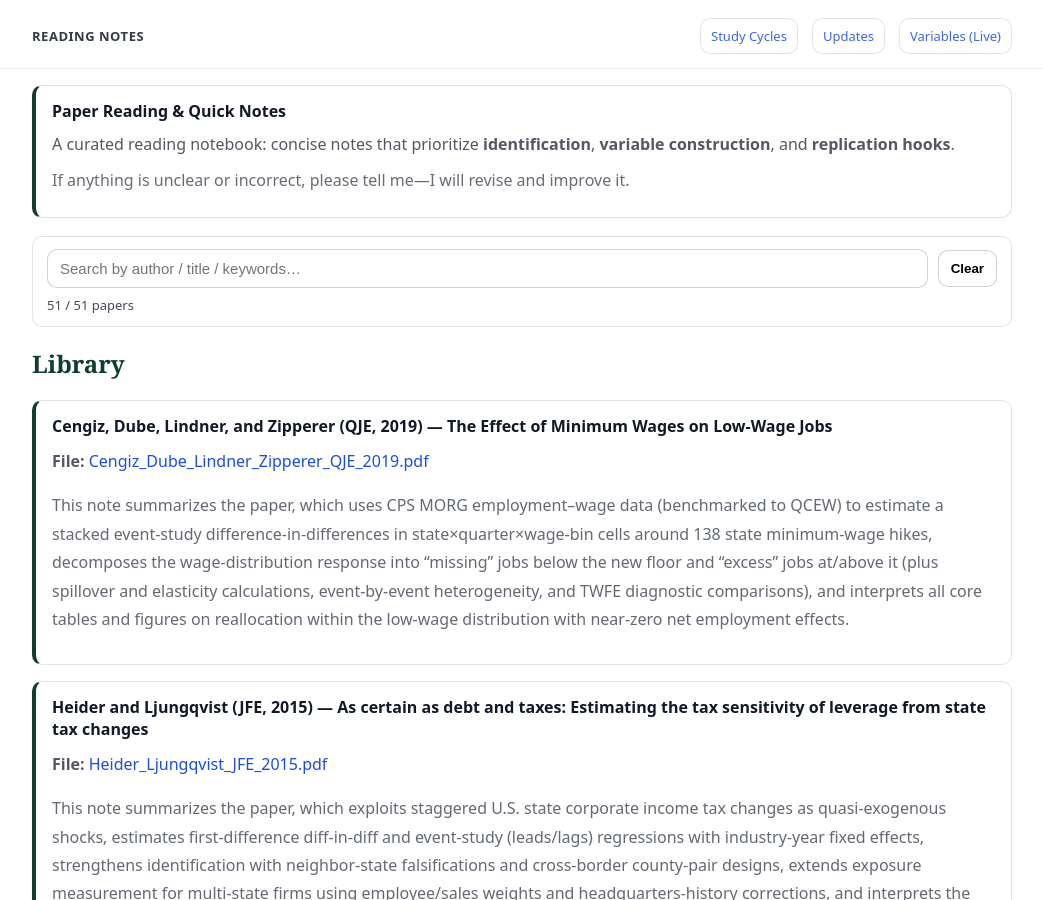
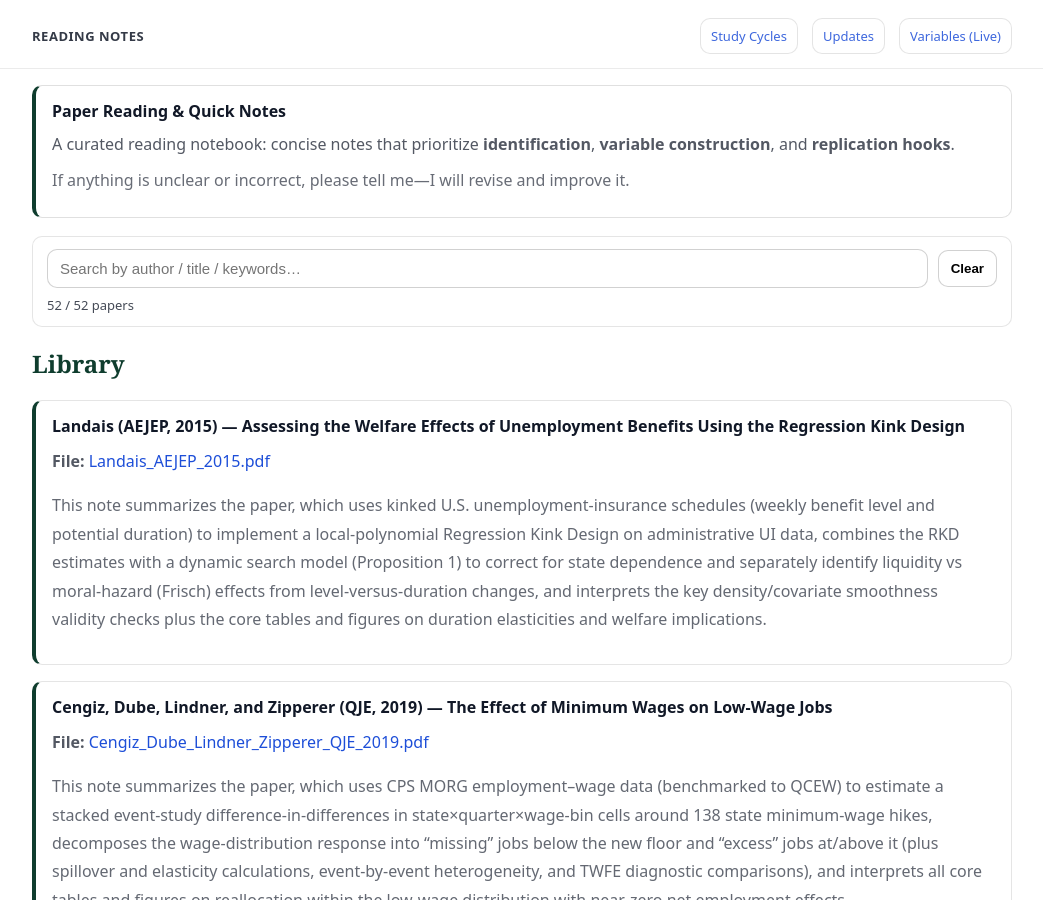
Before and after one commit to yaxinzn/study-archive, a Jekyll site: the page built from reading/index.md, in a window 1280 px wide and 900 px high. Shown: the whole window, without its empty margins (118-1161 px from the left). Built offline with Jekyll 4.4.1, drawn with Linux system fonts in a browser that asks for light colours.

Commit message:
Reading: add/update Landais_AEJEP_2015.pdf

```diff
--- a/_data/reading.yml
+++ b/_data/reading.yml
@@ -1,3 +1,8 @@
+- title: "Landais (AEJEP, 2015) — Assessing the Welfare Effects of Unemployment Benefits Using the Regression Kink
+Design"
+  file: "Landais_AEJEP_2015.pdf"
+  desc: "This note summarizes the paper, which uses kinked U.S. unemployment-insurance schedules (weekly benefit level and potential duration) to implement a local-polynomial Regression Kink Design on administrative UI data, combines the RKD estimates with a dynamic search model (Proposition 1) to correct for state dependence and separately identify liquidity vs moral-hazard (Frisch) effects from level-versus-duration changes, and interprets the key density/covariate smoothness validity checks plus the core tables and figures on duration elasticities and welfare implications."
+
 - title: "Cengiz, Dube, Lindner, and Zipperer (QJE, 2019) — The Effect of Minimum Wages on Low-Wage Jobs"
   file: "Cengiz_Dube_Lindner_Zipperer_QJE_2019.pdf"
   desc: "This note summarizes the paper, which uses CPS MORG employment–wage data (benchmarked to QCEW) to estimate a stacked event-study difference-in-differences in state×quarter×wage-bin cells around 138 state minimum-wage hikes, decomposes the wage-distribution response into “missing” jobs below the new floor and “excess” jobs at/above it (plus spillover and elasticity calculations, event-by-event heterogeneity, and TWFE diagnostic comparisons), and interprets all core tables and figures on reallocation within the low-wage distribution with near-zero net employment effects."
```
Also changed, not shown: 1 other file.
